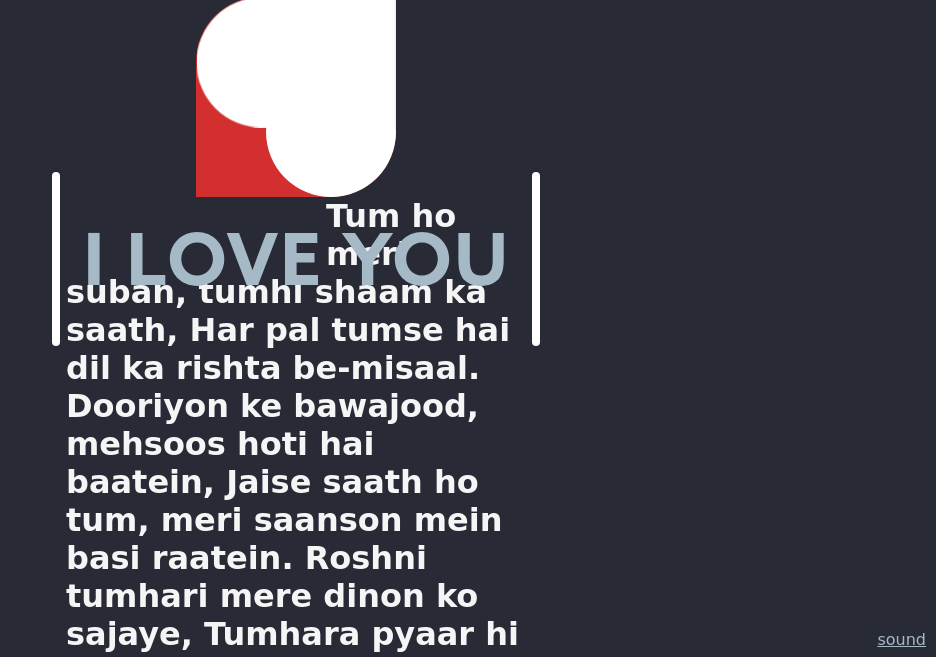
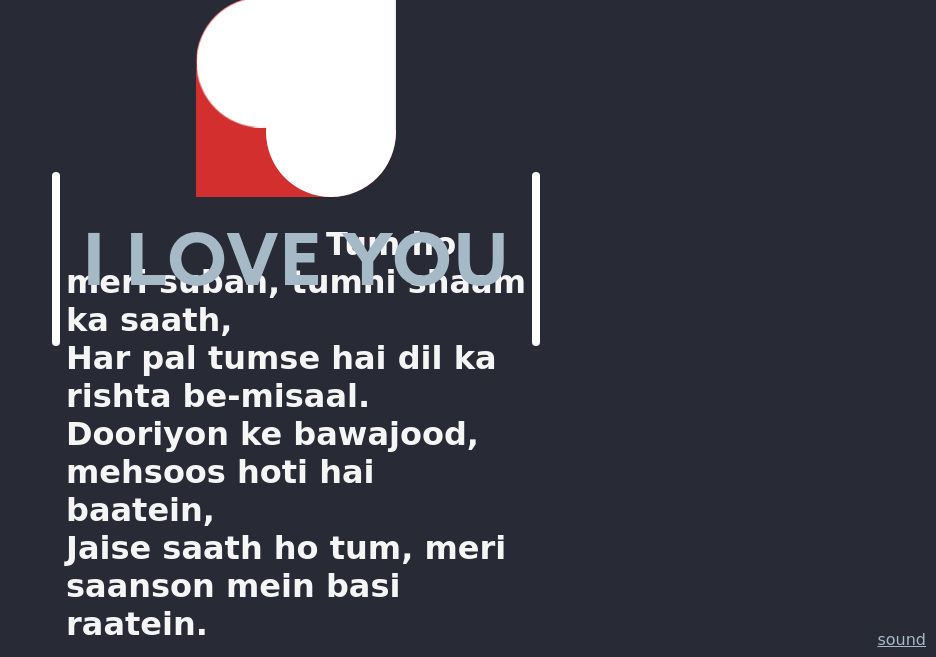
Before and after one commit to vinxyyy/val, a plain HTML site: page index.html in a window 1280 px wide. Shown: the part 141-798 px from the top of the page, without its empty margins (344-1280 px from the left). Drawn offline with Linux system fonts and the light colour scheme; a script that the page names is missing.

Commit message:
index.html

```diff
--- a/index.html
+++ b/index.html
@@ -33,14 +33,14 @@
       </div>
     </div>
     <div>
-      <h1 style="font-family: 'Poiret One', Segoe UI Light, cursive; font-size: xx-large; color: whitesmoke;">Tum ho meri subah, tumhi shaam ka saath,
-        Har pal tumse hai dil ka rishta be-misaal.
-        Dooriyon ke bawajood, mehsoos hoti hai baatein,
-        Jaise saath ho tum, meri saanson mein basi raatein.
-
-        Roshni tumhari mere dinon ko sajaye,
-        Tumhara pyaar hi meri raaton ko aaram dilaye.
-        Faasle chahe jitne ho, dil se tum door nahi,
+      <h1 style="font-family: 'Poiret One', Segoe UI Light, cursive; font-size: xx-large; color: whitesmoke;"><br><br><br><br><br><br>Tum ho meri subah, tumhi shaam ka saath,<br>
+        Har pal tumse hai dil ka rishta be-misaal. <br>
+        Dooriyon ke bawajood, mehsoos hoti hai baatein, <br>
+        Jaise saath ho tum, meri saanson mein basi raatein. <br>
+        <br><br>
+        Roshni tumhari mere dinon ko sajaye,<br>
+        Tumhara pyaar hi meri raaton ko aaram dilaye. <br>
+        Faasle chahe jitne ho, dil se tum door nahi, <br>
         Meri dhadkan mein basi ho, har jagah ho tum wahi. </h1></center>
     </div>
   </div><br>
```
